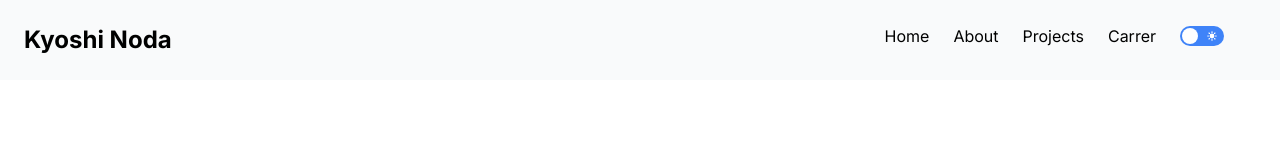
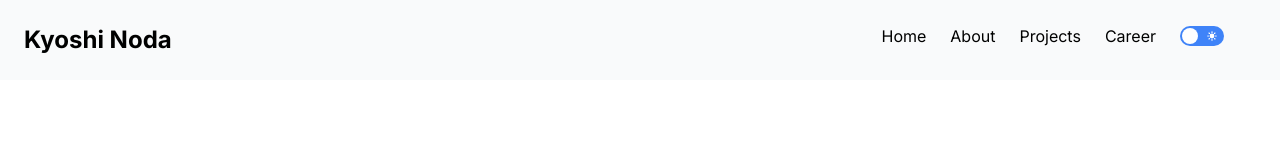
Before and after one commit to KyoshiNoda/Portfolio, a Next.js app: page / in a window 1280 px wide. Shown: the top 160 px of the page. Built offline with nearby package versions, Linux system fonts and the light colour scheme.

Commit message:
fixed Career typo :P

```diff
--- a/src/app/page.tsx
+++ b/src/app/page.tsx
@@ -2,7 +2,7 @@ import NavBar from "@/components/NavBar";
 import Main from "@/pages/Main";
 import About from "@/components/About";
 import Projects from "@/components/Projects";
-import Carrer from "@/components/Carrer";
+import Career from "@/components/Career";
 import FooterWithLogo from "@/components/FooterWithLogo";
 export default function Home() {
   return (
@@ -11,7 +11,7 @@ export default function Home() {
       <Main />
       <About />
       <Projects />
-      <Carrer />
+      <Career />
       <FooterWithLogo />
     </>
   );
--- a/src/components/Carrer.tsx
+++ b/src/components/Career.tsx
@@ -7,7 +7,7 @@ import {
 import "react-vertical-timeline-component/style.min.css";
 import { MdOutlineWork } from "react-icons/md";
 import { useTheme } from "next-themes";
-export default function Carrer() {
+export default function Career() {
   const { theme } = useTheme();
   const contentStyle =
     theme === "dark"
@@ -15,7 +15,7 @@ export default function Carrer() {
       : { background: "rgb(33, 150, 243)", color: "#fff" };
   return (
     <section
-      id={headerItems.carrer.page}
+      id={headerItems.career.page}
       className="flex-col justify-center items-center md:flex-row pt-32 pl-11 bg-blue-300 dark:bg-slate-900"
     >
       <span className="text-6xl my-6 mt-3 text-white">Carrer</span>
--- a/src/constants/constant.ts
+++ b/src/constants/constant.ts
@@ -30,7 +30,7 @@ export const headerItems: NavItems = {
   home: { label: "Home", page: "home" },
   about: { label: "About", page: "about" },
   projects: { label: "Projects", page: "projects" },
-  carrer: { label: "Carrer", page: "carrer" }
+  career: { label: "Career", page: "career" }
 };
 
 export const projects = {
--- a/src/types/NavBar.ts
+++ b/src/types/NavBar.ts
@@ -7,5 +7,5 @@ export interface NavItems {
   home: HeaderItem;
   about: HeaderItem;
   projects: HeaderItem;
-  carrer: HeaderItem;
+  career: HeaderItem;
 }
```
